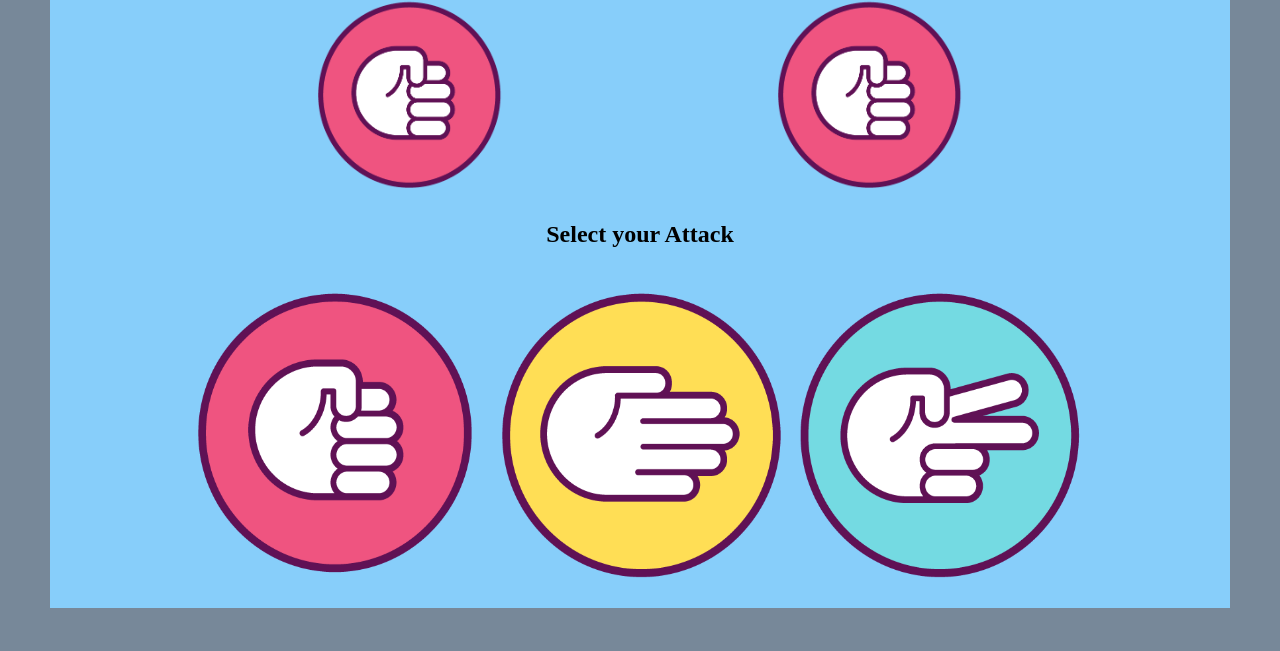
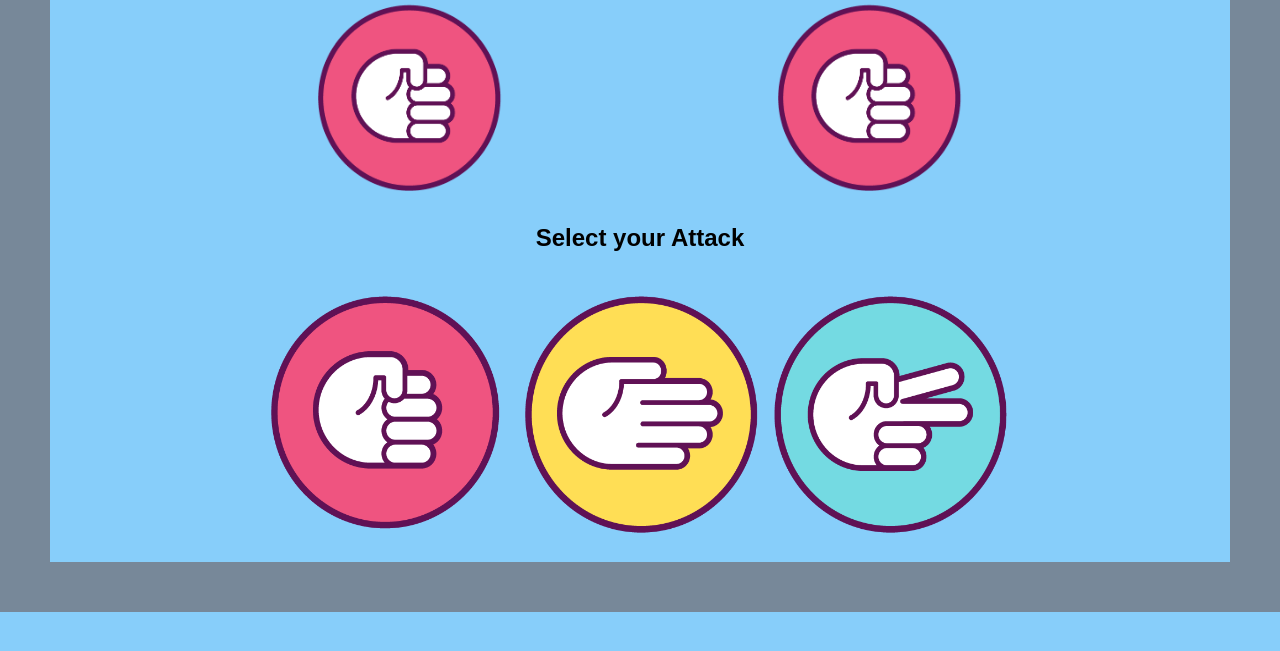
Before and after one commit to jakubzmarzly/final-project, a plain HTML site: page index.html in a window 1280 px wide. Shown: the part 429-1080 px from the top of the page. After the commit the page ends 1041 px from the top, so only its background shows below. Drawn offline with Linux system fonts and the light colour scheme.

Commit message:
Third update.

```diff
--- a/index.html
+++ b/index.html
@@ -11,7 +11,7 @@
 -->
 <body>
     <div class="all">
-        <h1>Rock, Paper, Scissors!</h1>
+            <h1>Rock, Paper, Scissors!</h1>
     </br>
         <h2>First to 5 Wins is Victorious</h2>
     </br>
@@ -38,9 +38,9 @@
         <h2>Select your Attack</h2>
     </br>
         <div class="attack">
-            <input class="moves" type="image" src="rock.png" width="300" height="300" value=Rock />
-            <input class="moves" type="image" src="paper.png" width="300" height="300" value=Paper />
-            <input class="moves" type="image" src="scissors.png" width="300" height="300" value=Scissors />
+            <input class="moves" type="image" src="rock.png" width="250" height="250" value=Rock />
+            <input class="moves" type="image" src="paper.png" width="250" height="250" value=Paper />
+            <input class="moves" type="image" src="scissors.png" width="250" height="250" value=Scissors />
     </br>
     </br>
         </div>
@@ -53,7 +53,7 @@ let cScore=0;
 
 const userScore = document.getElementById("userScore");
 const computerScore = document.getElementById("computerScore");
-const options = document.querySelectorAll("moves");
+const moves = document.querySelectorAll("moves");
 
 options.forEach((option) => {
       option.addEventListener("click", function () {
--- a/stylesheet.css
+++ b/stylesheet.css
@@ -8,6 +8,7 @@ body {
 }
 
 .all {
+    font-family: Arial;
     margin: 0 auto;
 }
 
```
